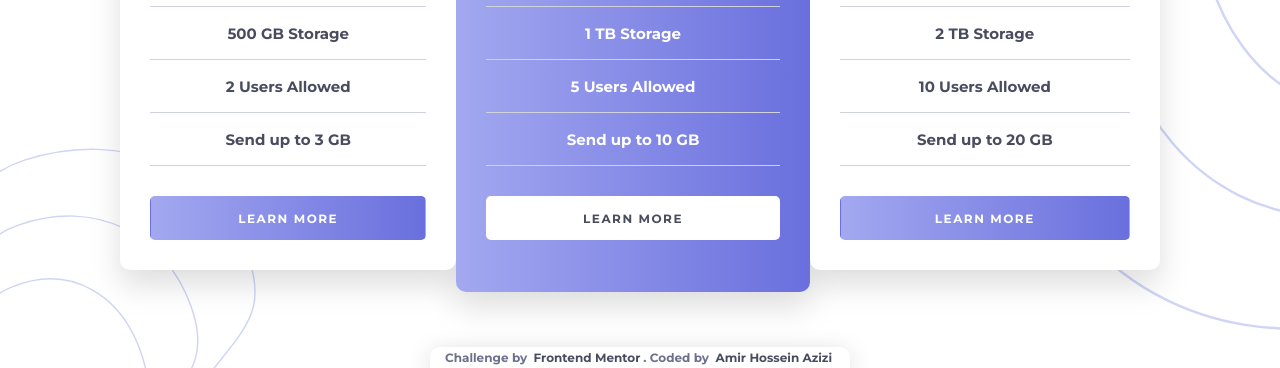
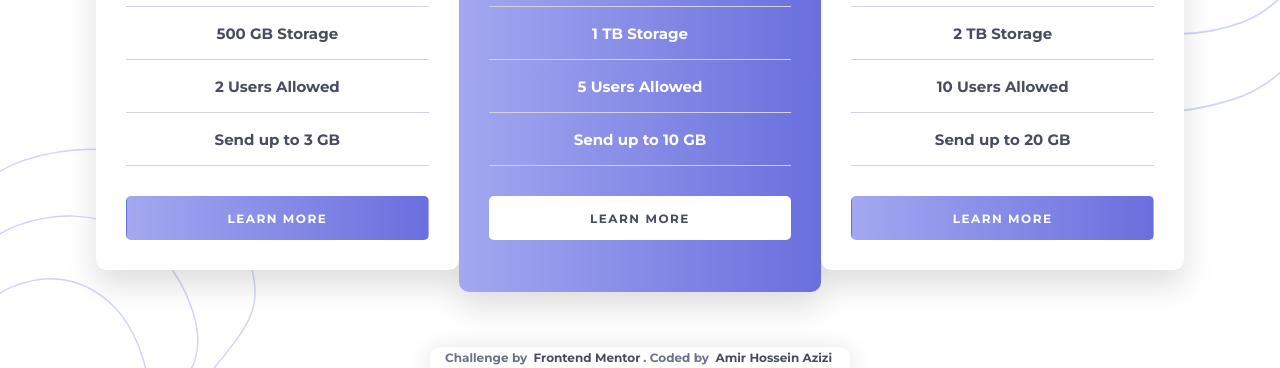
Before and after one commit to amirhazizi/pricing-component-with-toggle, a plain HTML site: page index.html in a window 1280 px wide. Shown: the part 432-800 px from the top of the page. Drawn offline with Linux system fonts and the light colour scheme.

Commit message:
update README.md

```diff
--- a/scss/style.scss
+++ b/scss/style.scss
@@ -61,7 +61,7 @@ body {
 
 // main
 main {
-  width: min(85vw, 1040px);
+  width: min(85vw, 1100px);
   .cards-container {
     display: grid;
     gap: 2rem;
--- a/scss/utils/_queries.scss
+++ b/scss/utils/_queries.scss
@@ -7,8 +7,7 @@
 }
 @media (min-width: 1024px) {
   body {
-    background: url("../images/bg-top.svg") top -2.5rem right -13rem / contain
-        no-repeat,
+    background: url("../images/bg-top.svg") top -1rem right / 25% no-repeat,
       url("../images/bg-bottom.svg") bottom left / 20% no-repeat;
   }
   main {
```
Also changed, not shown: css/style.css, images/screenshot.png (added), 1 other file.
